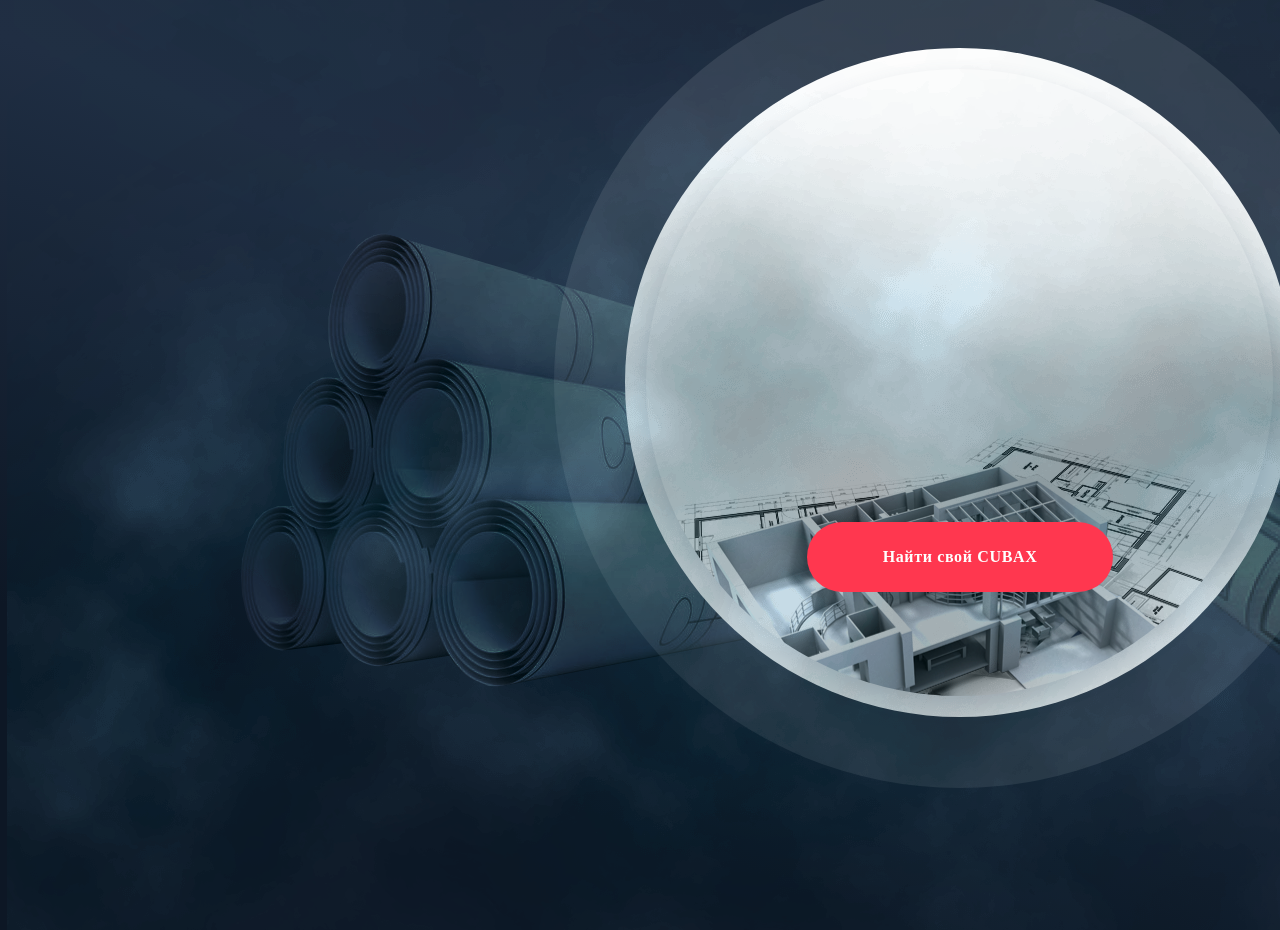
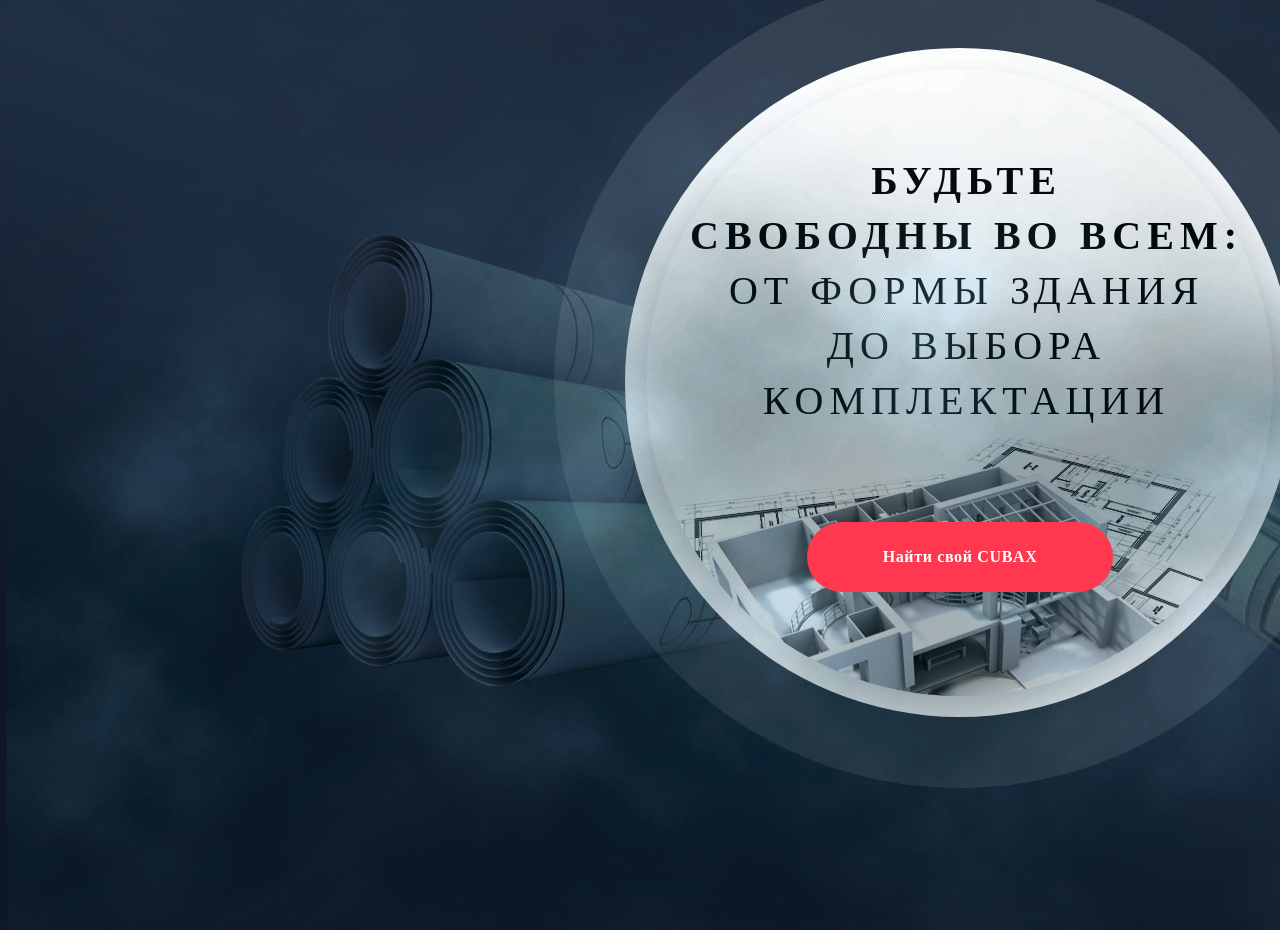
Before and after one commit to Inchensenk/Landing, a plain HTML site: page index.html in a window 1280 px wide. Shown: the part 4840-5770 px from the top of the page. Drawn offline with Linux system fonts and the light colour scheme; a web font is replaced by a local one.

Commit message:
ALL DONE

```diff
--- a/index.html
+++ b/index.html
@@ -418,7 +418,7 @@
 
     </div>
 
-    <!-- Блок 4 -->
+    <!-- Блок 4  начало-->
     <div class="body__item-4">
 
       <div class="header__container">
@@ -521,9 +521,19 @@
       <div class="item-4__ellipse-2"></div>
       <div class="item-4__ellipse-3"></div>
 
-      <button class="btn item-4__btn--position"><p class=" item4__btn-text btn__text btn__text--white">Найти свой CUBAX</p></button>
+      <button class="btn item-4__btn--position">
+        <p class=" item4__btn-text btn__text btn__text--white">Найти свой CUBAX</p>
+      </button>
 
+      <div class="item-4__text-in-ellipse-3">
+        <p class="item-4__text-in-ellipse-3--bold">Будьте</p>
+        <p class="item-4__text-in-ellipse-3--bold">свободны во всем:</p>
+        <P>от формы здания</P>
+        <P>до выбора</p>
+        <p>комплектации</p>
+      </div>
     </div>
+    <!-- Блок 4  конец-->
 
     <!-- Блок 5 -->
     <div class="body__item-5">
--- a/style/style.css
+++ b/style/style.css
@@ -14,7 +14,7 @@
   left: 0;
   top: 0;
 
-  margin: 0;
+  margin: 0 auto;
   padding: 0;
 
 }
@@ -958,6 +958,26 @@
   color: #FFFFFF;
 }
 
+.item-4__text-in-ellipse-3{
+  position: absolute;
+  top: 1630px;
+  left: 690px;
+
+  font-family: 'Avenir Next Cyr';
+  font-style: normal;
+  font-weight: 275;
+  font-size: 40px;
+  line-height: 15px;
+
+
+  text-align: center;
+  letter-spacing: 0.15em;
+  text-transform: uppercase;
+}
+
+.item-4__text-in-ellipse-3--bold{
+  font-weight: 900;
+}
 /*Блок 4 Конец*/
 
 
```
